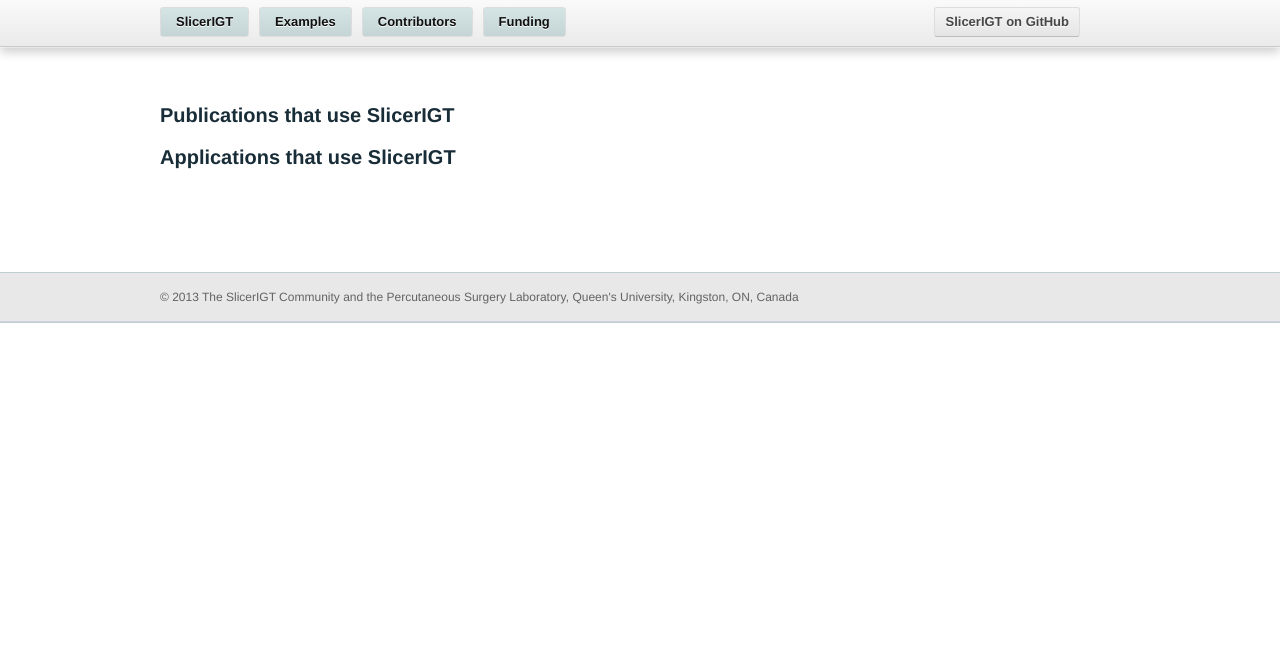
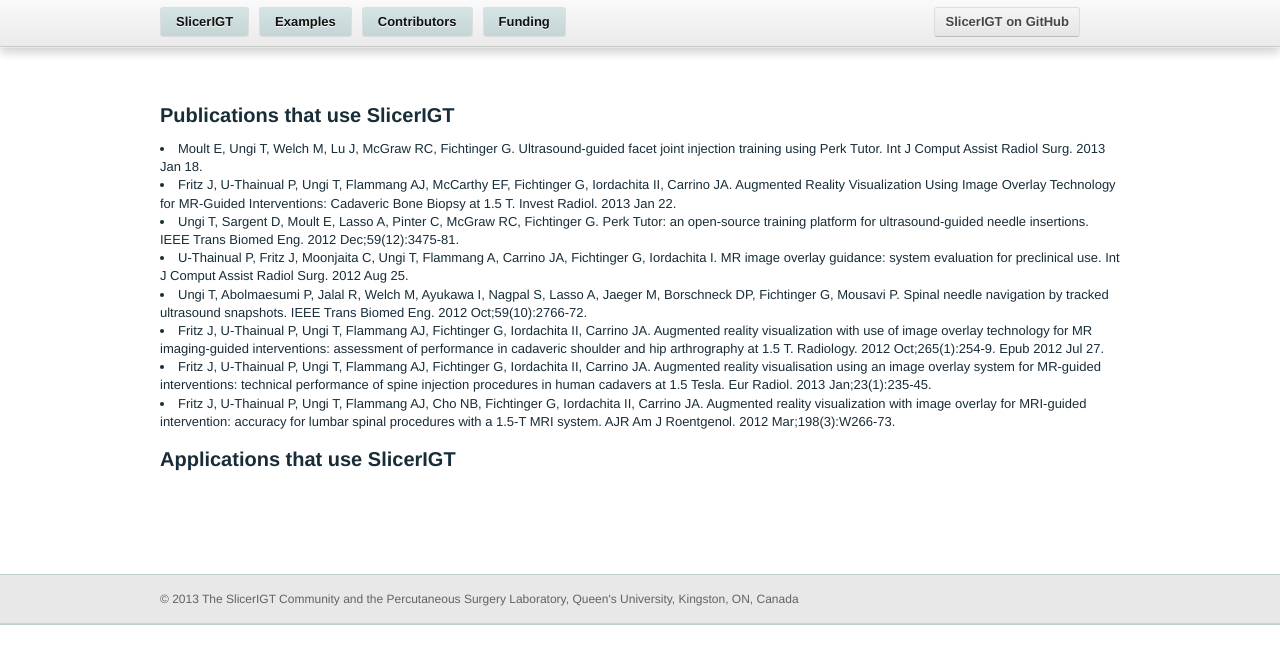
Before and after one commit to Sunderlandkyl/slicerrt.github.com, a Jekyll site: the page built from Examples.md, in a window 1280 px wide. Shown: the top 664 px of the page. Built offline with Jekyll 4.4.1, drawn with Linux system fonts in a browser that asks for light colours; Markdown is read by kramdown in place of the engine named in the settings.

Commit message:
Update Examples.md

```diff
--- a/Examples.md
+++ b/Examples.md
@@ -3,4 +3,13 @@
 ---
 #Publications that use SlicerIGT
 
+*   Moult E, Ungi T, Welch M, Lu J, McGraw RC, Fichtinger G. Ultrasound-guided facet joint injection training using Perk Tutor. Int J Comput Assist Radiol Surg. 2013 Jan 18.
+*   Fritz J, U-Thainual P, Ungi T, Flammang AJ, McCarthy EF, Fichtinger G, Iordachita II, Carrino JA. Augmented Reality Visualization Using Image Overlay Technology for MR-Guided Interventions: Cadaveric Bone Biopsy at 1.5 T. Invest Radiol. 2013 Jan 22.
+*   Ungi T, Sargent D, Moult E, Lasso A, Pinter C, McGraw RC, Fichtinger G. Perk Tutor: an open-source training platform for ultrasound-guided needle insertions. IEEE Trans Biomed Eng. 2012 Dec;59(12):3475-81.
+*   U-Thainual P, Fritz J, Moonjaita C, Ungi T, Flammang A, Carrino JA, Fichtinger G, Iordachita I. MR image overlay guidance: system evaluation for preclinical use. Int J Comput Assist Radiol Surg. 2012 Aug 25.
+*   Ungi T, Abolmaesumi P, Jalal R, Welch M, Ayukawa I, Nagpal S, Lasso A, Jaeger M, Borschneck DP, Fichtinger G, Mousavi P. Spinal needle navigation by tracked ultrasound snapshots. IEEE Trans Biomed Eng. 2012 Oct;59(10):2766-72.
+*   Fritz J, U-Thainual P, Ungi T, Flammang AJ, Fichtinger G, Iordachita II, Carrino JA. Augmented reality visualization with use of image overlay technology for MR imaging-guided interventions: assessment of performance in cadaveric shoulder and hip arthrography at 1.5 T. Radiology. 2012 Oct;265(1):254-9. Epub 2012 Jul 27.
+*   Fritz J, U-Thainual P, Ungi T, Flammang AJ, Fichtinger G, Iordachita II, Carrino JA. Augmented reality visualisation using an image overlay system for MR-guided interventions: technical performance of spine injection procedures in human cadavers at 1.5 Tesla. Eur Radiol. 2013 Jan;23(1):235-45.
+*   Fritz J, U-Thainual P, Ungi T, Flammang AJ, Cho NB, Fichtinger G, Iordachita II, Carrino JA. Augmented reality visualization with image overlay for MRI-guided intervention: accuracy for lumbar spinal procedures with a 1.5-T MRI system. AJR Am J Roentgenol. 2012 Mar;198(3):W266-73.
+
 #Applications that use SlicerIGT
```
